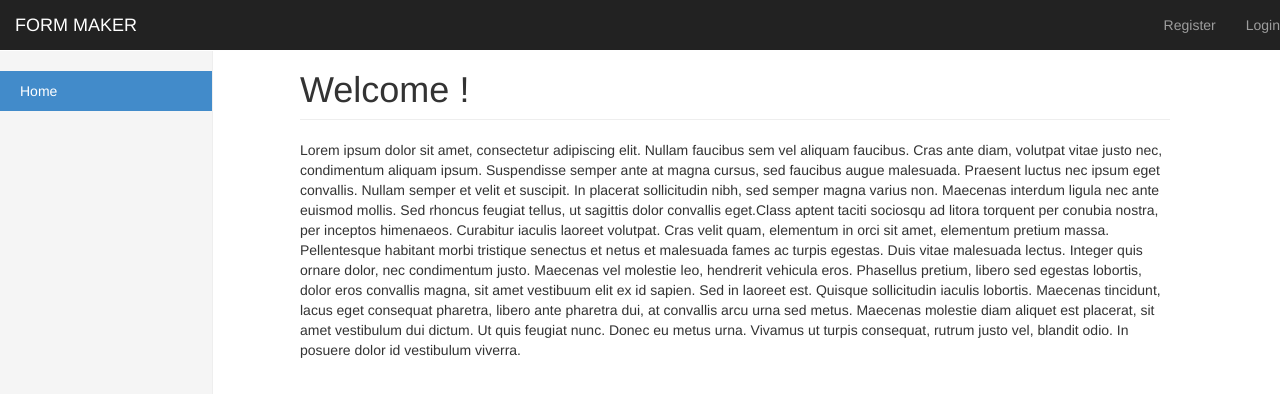
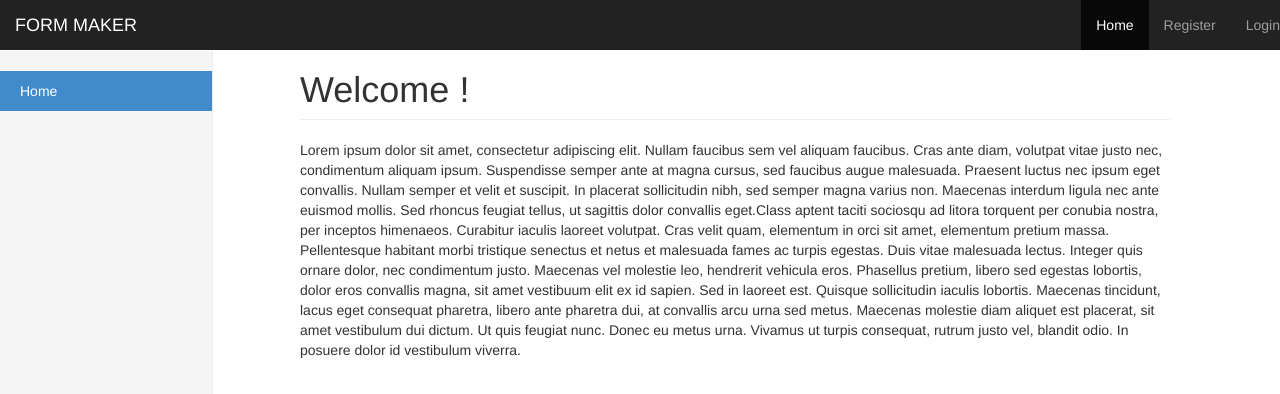
Before and after one commit to BHPriyanka/webdev, a website: page public/assignment/index.html in a window 1280 px wide. Drawn offline with nearby package versions, Linux system fonts and the light colour scheme; some packages are replaced by stand-ins of ours.

Commit message:
Assignment 2

```diff
--- a/public/assignment/views/header/header.view.html
+++ b/public/assignment/views/header/header.view.html
@@ -14,7 +14,7 @@
 
     <div id="navbar" class="navbar-collapse collapse" ng-controller="HeaderController">
         <ul class="nav navbar-nav navbar-right">
-            <li class="visible-xs" ng-class="{'active': $location.url().indexOf('home') != -1}">
+            <li ng-class="{'active': $location.url().indexOf('home') != -1}">
                 <a href="#/home"> Home </a>
             </li>
             <li ng-if="!currentUser.login" ng-class="{'active': $location.url().indexOf('register') != -1}">
```
